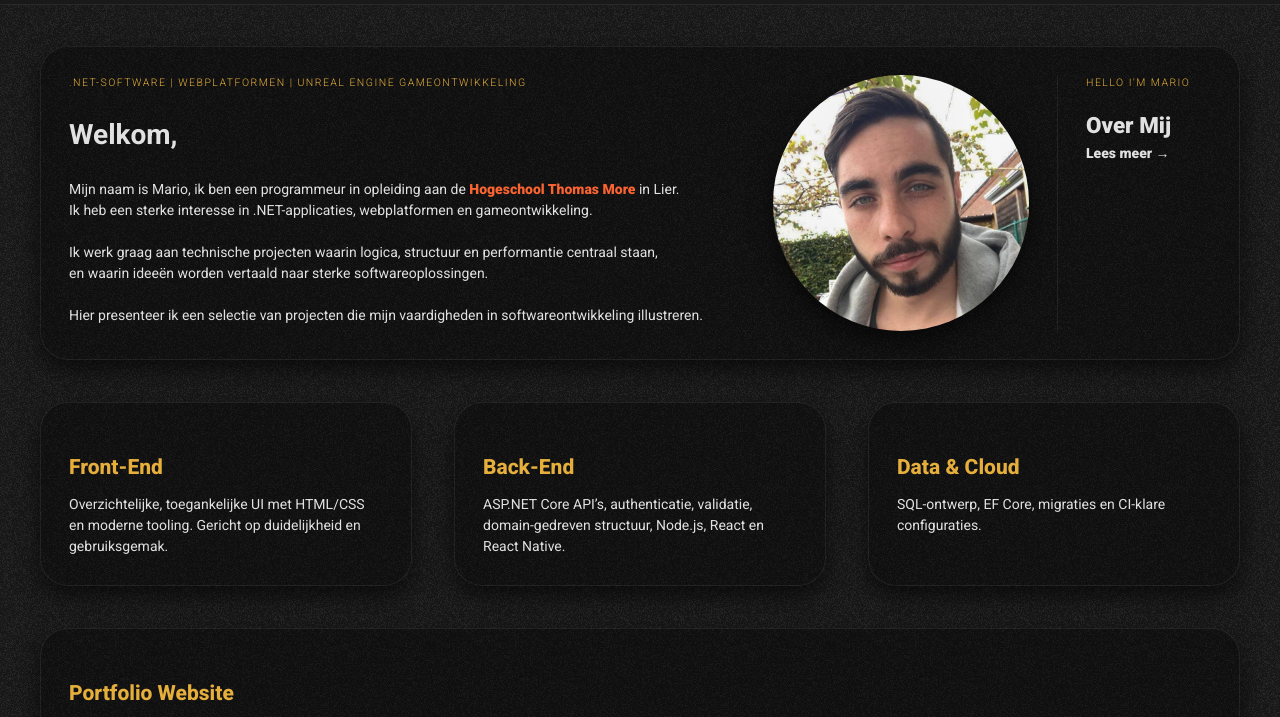
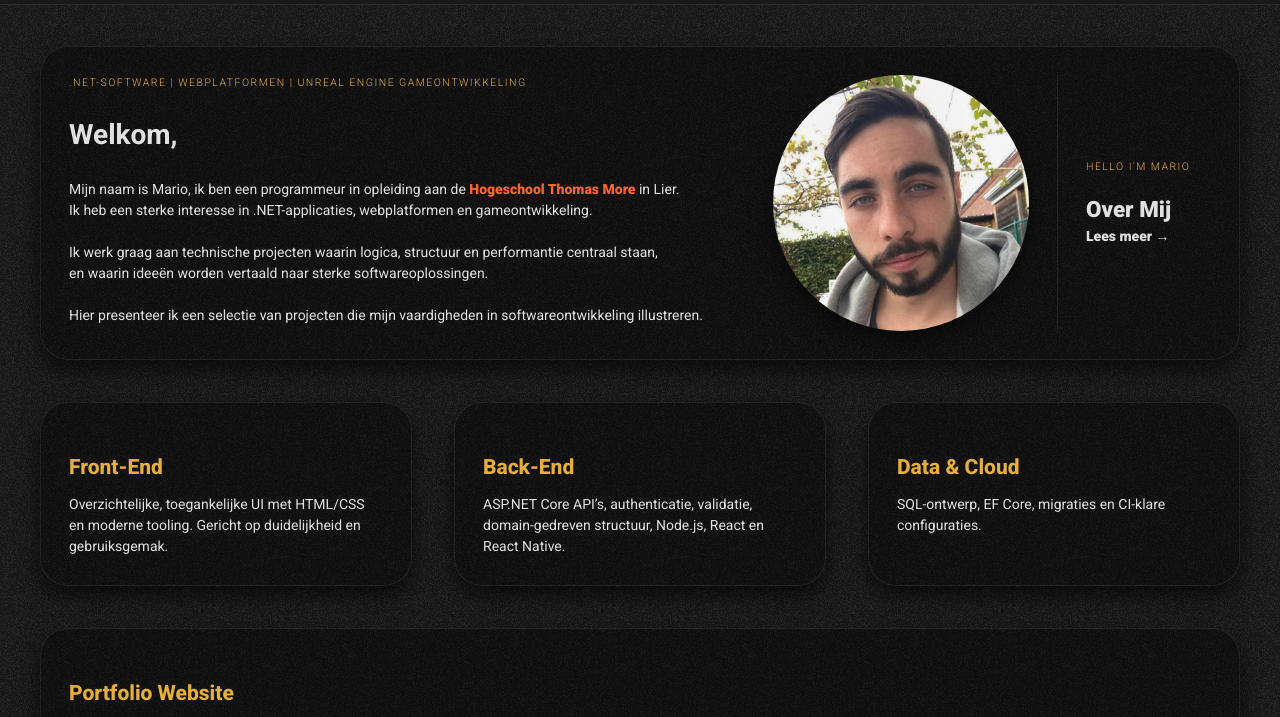
Before and after one commit to VirPalus/website-portfolio, a plain HTML site: page index.html in a window 1280 px wide. Shown: the part 52-769 px from the top of the page. Drawn offline with Linux system fonts and the light colour scheme.

Commit message:
fix align center section side

```diff
--- a/CSS/Style.css
+++ b/CSS/Style.css
@@ -263,6 +263,11 @@ body.contact .navBarMenu .navContactLink::after{
   gap: 2rem;
   flex-wrap: wrap;
 }
+
+.sectionSplit .sectionSide {
+  align-self: center;
+}
+
 
 .sectionMain{
   flex: 1 1 0;
```
